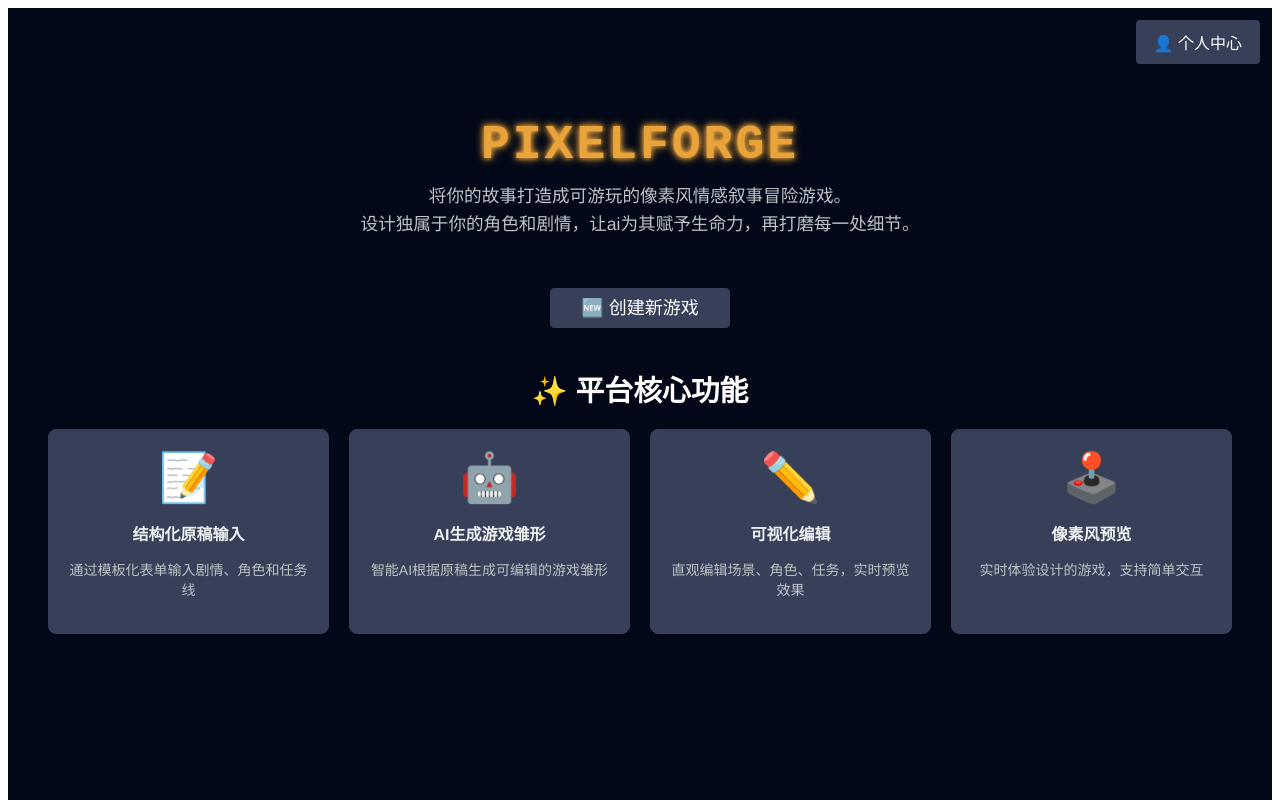
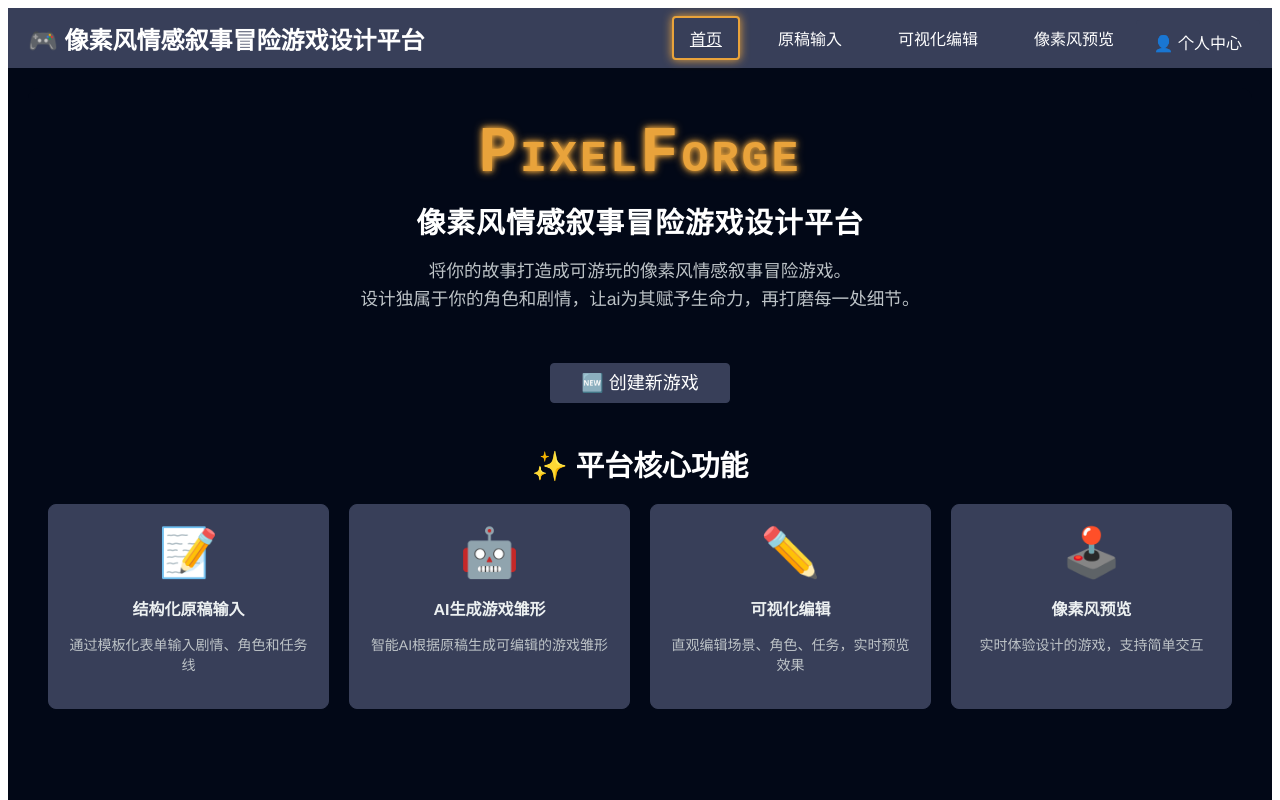
Before and after one commit to Princess-Pea/WeaveYourStory, a Vue app in the folder frontend/: page / in a window 1280 px wide. Shown: the top 800 px of the page. Built offline with nearby package versions, Linux system fonts and the light colour scheme.

Commit message:
feat: 调整首页UI - 更改PixelForge字体为Unifont Medium并增大字号，添加子标题，恢复其他页面的顶部导航栏

```diff
--- a/frontend/src/App.vue
+++ b/frontend/src/App.vue
@@ -3,6 +3,14 @@
     <el-container>
       <el-header>
         <div class="header-content">
+          <h1>🎮 像素风情感叙事冒险游戏设计平台</h1>
+          <nav class="navigation">
+            <router-link to="/">首页</router-link>
+            <router-link to="/manuscript-input">原稿输入</router-link>
+            <router-link to="/visual-editor">可视化编辑</router-link>
+            <router-link to="/pixel-preview">像素风预览</router-link>
+            <router-link to="/profile">个人中心</router-link>
+          </nav>
         </div>
       </el-header>
       <el-main>
@@ -32,11 +40,10 @@ export default {
 }
 
 .el-header {
-  background-color: #020817; /* 与背景同色，使其隐形 */
+  background-color: #383F59; /* 功能块色 */
   color: #fff;
   display: flex;
   align-items: center;
-  border-bottom: none; /* 移除底部边框 */
 }
 
 .header-content {
@@ -44,6 +51,28 @@ export default {
   justify-content: space-between;
   align-items: center;
   width: 100%;
+}
+
+.navigation {
+  display: flex;
+  gap: 20px;
+}
+
+.navigation a {
+  color: white;
+  text-decoration: none;
+  padding: 8px 16px;
+  border-radius: 4px;
+  transition: all 0.3s;
+  border: 2px solid transparent; /* 初始透明边框，为悬停效果预留空间 */
+}
+
+.navigation a.router-link-exact-active,
+.navigation a:hover {
+  background-color: #383F59; /* 功能块色 */
+  text-decoration: underline;
+  border: 2px solid #E9A33B; /* 悬停高亮色 */
+  box-shadow: 0 0 10px #E9A33B; /* 氛围荧光效果 */
 }
 
 .el-footer {
--- a/frontend/src/views/Home.vue
+++ b/frontend/src/views/Home.vue
@@ -3,6 +3,7 @@
     <div class="header-section">
       <div class="logo-section">
         <h1 class="pixel-logo">PixelForge</h1>
+        <h2 class="subheading">像素风情感叙事冒险游戏设计平台</h2>
         <p class="subtitle">将你的故事打造成可游玩的像素风情感叙事冒险游戏。<br/>设计独属于你的角色和剧情，让ai为其赋予生命力，再打磨每一处细节。</p>
       </div>
       <div class="header-right">
@@ -86,15 +87,23 @@ const navigateTo = (path) => {
 }
 
 .pixel-logo {
-  font-size: 3rem;
+  font-size: 4rem; /* 增大字号 */
   font-weight: bold;
   color: #E9A33B; /* 高亮色 */
   text-shadow: 0 0 5px #E9A33B, 0 0 10px #E9A33B; /* 减弱的荧光效果 */
   margin: 0 0 10px 0;
   letter-spacing: 3px;
-  font-family: 'Courier New', 'monospace', sans-serif; /* 像素风字体 */
+  font-family: 'Unifont Medium', 'Courier New', 'monospace', sans-serif; /* 使用Unifont Medium字体 */
   font-variant: small-caps; /* 小型大写字母效果 */
-  text-transform: uppercase; /* 全部大写 */
+  text-transform: capitalize; /* 保持首字母大写 */
+}
+
+.subheading {
+  font-size: 1.8rem; /* 介于主标题和副标题之间的字号 */
+  color: white;
+  margin: 10px 0 15px;
+  font-family: 'Courier New', 'monospace', sans-serif;
+  letter-spacing: 1px;
 }
 
 .subtitle {
```
